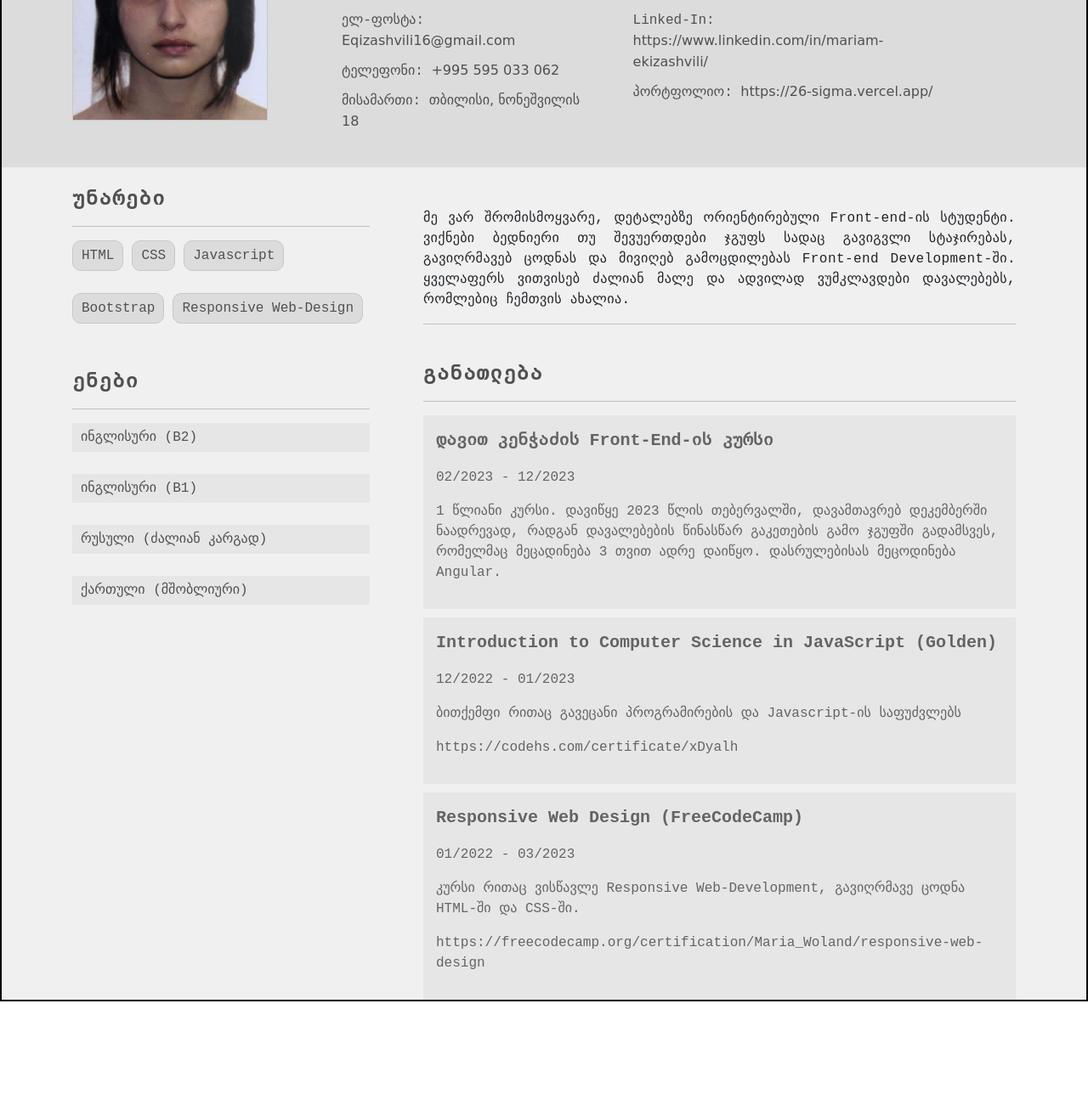
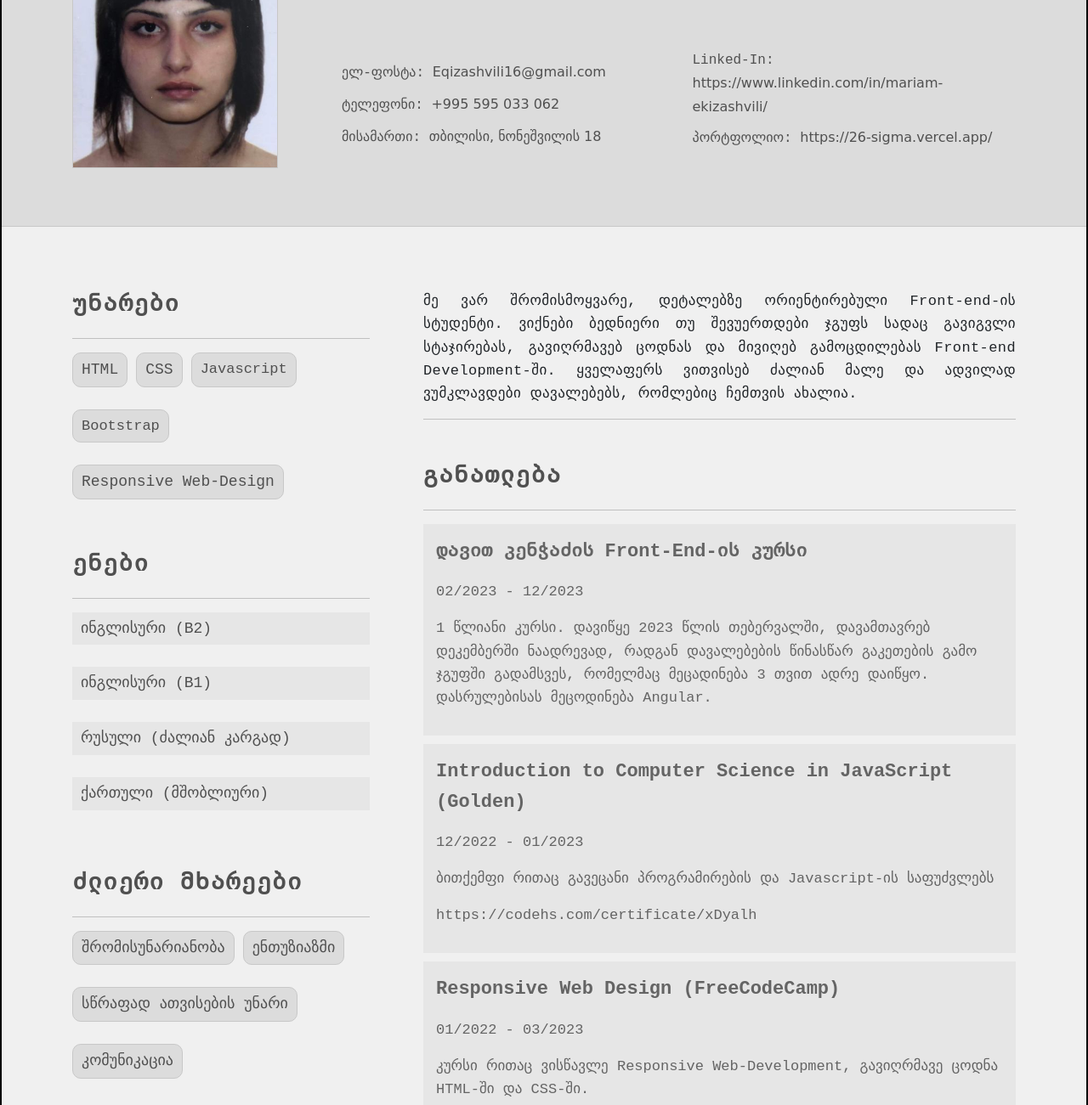
Before and after one commit to Mariawoland/resume, a plain HTML site: page index.html in a window 1280 px wide. Shown: the part 198-1499 px from the top of the page at 85% size. Before the commit the page ends 1377 px from the top, so only its background shows below. Drawn offline with nearby package versions, Linux system fonts and the light colour scheme.

Commit message:
index.html

```diff
--- a/index.html
+++ b/index.html
@@ -26,51 +26,51 @@
 
 <body>
 
-    <section style="background-color: rgb(220,220,220); border-bottom: 1px solid rgb(200,200,200);">
+    <section style="padding-top: 40px; background-color: rgb(220,220,220); border-bottom: 1px solid rgb(200,200,200);">
 
         <div class="container py-5">
 
             <div class="row">
 
                 <div class="col-3">
-                    <img src="Photo.jpg" width="90%" style="border: 1px solid rgb(200,200,200);">
+                    <img src="Photo.jpg" width="95%" style="border: 1px solid rgb(200,200,200); margin-bottom: 20px;">
                 </div>
 
                 <div class="col-9">
                     <h1
-                        style="font-size: 60px; margin-left: 20px; margin-top: 20px; font-weight: 600; font-family: monospace; color: rgb(60,60,60);">
+                        style="font-size: 62px; margin-left: 30px; margin-top: 20px; font-weight: 600; font-family: monospace; color: rgb(60,60,60);">
                         მარიამ
                         ექიზაშვილი</h1>
 
 
-                    <div class="d-flex gap-4">
+                    <div class="d-flex align-items-end">
 
-                        <ul style="margin-top: 50px;">
+                        <ul style="margin-top: 55px; width: 50%;">
 
                             <li
-                                style="list-style-type: none;color: rgb(80,80,80); font-family: monospace; margin-top: 10px;">
+                                style="list-style-type: none;color: rgb(80,80,80); font-family: monospace; margin-top: 10px; font-size: 16px; line-height: 160%;">
                                 ელ-ფოსტა:
                                 <span>Eqizashvili16@gmail.com</span>
                             </li>
 
                             <li
-                                style="list-style-type: none;color: rgb(80,80,80); font-family: monospace; margin-top: 10px;">
+                                style="list-style-type: none;color: rgb(80,80,80); font-family: monospace; margin-top: 10px; line-height: 160%;">
                                 ტელეფონი:
                                 <span>+995 595 033 062</span>
                             </li>
 
                             <li
-                                style="list-style-type: none;color: rgb(80,80,80); font-family: monospace; margin-top: 10px;">
+                                style="list-style-type: none;color: rgb(80,80,80); font-family: monospace; margin-top: 10px;  line-height: 160%;">
                                 მისამართი:
                                 <span>თბილისი, ნონეშვილის 18</span>
                             </li>
 
                         </ul>
 
-                        <ul style="margin-top: 50px;">
+                        <ul style="margin-top: 55px; width: 50%;">
 
                             <li
-                                style="list-style-type: none;color: rgb(80,80,80); font-family: monospace; margin-top: 10px; width: 80%;">
+                                style="list-style-type: none;color: rgb(80,80,80); font-family: monospace; margin-top: 10px;  line-height: 160%;">
                                 Linked-In:
                                 <span>https://www.linkedin.com/in/mariam-ekizashvili/</span>
                             </li>
@@ -92,7 +92,7 @@
 
     </section>
 
-    <section style="background-color: rgb(240,240,240);">
+    <section style="padding-bottom: 100px; padding-top: 50px; background-color: rgb(240,240,240);">
 
         <div class="container">
 
@@ -107,7 +107,7 @@
                             <div class="col-12">
 
                                 <h4
-                                    style="font-weight: 600; font-size: 24px; letter-spacing: 1.2px; color: rgb(80,80,80); font-family: monospace;">
+                                    style="line-height:160%; font-weight: 600; font-size: 28px; letter-spacing: 1.2px; color: rgb(80,80,80); font-family: monospace; margin-top: 20px;">
                                     უნარები
                                 </h4>
 
@@ -116,27 +116,27 @@
                                 <div style="display: flex; flex-wrap: wrap; gap: 10px;">
 
                                     <p
-                                        style="width: auto !important; padding: 5px 10px; background-color: rgb(220,220,220); border: 1px solid rgb(200,200,200); border-radius: 10px; display: flex; color: rgb(80,80,80); font-family: monospace; width: 80%;">
+                                        style="line-height:160%; width: auto !important; padding: 5px 10px; background-color: rgb(220,220,220); border: 1px solid rgb(200,200,200); border-radius: 10px; display: flex; color: rgb(80,80,80); font-family: monospace; font-size: 18px;">
                                         HTML
                                     </p>
 
                                     <p
-                                        style="width: auto !important; padding: 5px 10px; background-color: rgb(220,220,220); border: 1px solid rgb(200,200,200); border-radius: 10px; padding: 5px 10px; background-color: rgb(220,220,220); border: 1px solid rgb(200,200,200); border-radius: 10px; display: flex; color: rgb(80,80,80); font-family: monospace;">
+                                        style="line-height:160%; width: auto !important; padding: 5px 10px; background-color: rgb(220,220,220); border: 1px solid rgb(200,200,200); border-radius: 10px; padding: 5px 10px; background-color: rgb(220,220,220); border: 1px solid rgb(200,200,200); border-radius: 10px; display: flex; color: rgb(80,80,80); font-family: monospace;  font-size: 18px;">
                                         CSS
                                     </p>
 
                                     <p
-                                        style="width: auto !important; padding: 5px 10px; background-color: rgb(220,220,220); border: 1px solid rgb(200,200,200); border-radius: 10px; color: rgb(80,80,80); font-family: monospace;">
+                                        style="line-height:160%; width: auto !important; padding: 5px 10px; background-color: rgb(220,220,220); border: 1px solid rgb(200,200,200); border-radius: 10px; color: rgb(80,80,80); font-family: monospace;  font-size: 17px;">
                                         Javascript
                                     </p>
 
                                     <p
-                                        style="width: auto !important; padding: 5px 10px; background-color: rgb(220,220,220); border: 1px solid rgb(200,200,200); border-radius: 10px; color: rgb(80,80,80); font-family: monospace;">
+                                        style="line-height:160%; width: auto !important; padding: 5px 10px; background-color: rgb(220,220,220); border: 1px solid rgb(200,200,200); border-radius: 10px; color: rgb(80,80,80); font-family: monospace;  font-size: 17px;">
                                         Bootstrap
                                     </p>
 
                                     <p
-                                        style="width: auto !important; padding: 5px 10px; background-color: rgb(220,220,220); border: 1px solid rgb(200,200,200); border-radius: 10px; color: rgb(80,80,80); font-family: monospace; width: 80%;">
+                                        style="line-height:160%; width: auto !important; padding: 5px 10px; background-color: rgb(220,220,220); border: 1px solid rgb(200,200,200); border-radius: 10px; color: rgb(80,80,80); font-family: monospace;  font-size: 18px;">
                                         Responsive Web-Design
                                     </p>
 
@@ -148,7 +148,7 @@
                             <div class="col-12">
 
                                 <h4
-                                    style="font-weight: 600; margin-top: 15px; font-size: 24px; letter-spacing: 1.2px; color: rgb(80,80,80); font-family: monospace;">
+                                    style="line-height:160%; font-weight: 600; margin-top: 15px; font-size: 24px; letter-spacing: 1.2px; color: rgb(80,80,80); font-family: monospace; font-size: 28px;">
                                     ენები
                                 </h4>
 
@@ -157,27 +157,63 @@
                                 <div style="display: flex; flex-direction: column; gap: 10px;">
 
                                     <p
-                                        style="padding: 5px 10px; background-color: rgb(230,230,230); color: rgb(80,80,80); font-family: monospace;">
+                                        style="line-height:160%; font-size: 18px; padding: 5px 10px; background-color: rgb(230,230,230); color: rgb(80,80,80); font-family: monospace;">
                                         ინგლისური (B2)
                                     </p>
 
                                     <p
-                                        style="padding: 5px 10px; background-color: rgb(230,230,230); color: rgb(80,80,80); font-family: monospace;">
+                                        style="padding: 5px 10px; background-color: rgb(230,230,230); color: rgb(80,80,80); font-family: monospace;line-height:160%; font-size: 18px;">
                                         ინგლისური (B1)
                                     </p>
 
                                     <p
-                                        style="padding: 5px 10px; background-color: rgb(230,230,230); color: rgb(80,80,80); font-family: monospace;">
+                                        style="padding: 5px 10px; background-color: rgb(230,230,230); color: rgb(80,80,80); font-family: monospace;line-height:160%; font-size: 18px;">
                                         რუსული (ძალიან კარგად)
                                     </p>
 
                                     <p
-                                        style="padding: 5px 10px; background-color: rgb(230,230,230); color: rgb(80,80,80); font-family: monospace;">
+                                        style="padding: 5px 10px; background-color: rgb(230,230,230); color: rgb(80,80,80); font-family: monospace;line-height:160%; font-size: 18px;">
                                         ქართული (მშობლიური)
                                     </p>
 
 
                                 </div>
+
+                            </div>
+
+                            <div class="col-12 py-4">
+
+                                <h4
+                                    style="font-weight: 600; font-size: 24px; letter-spacing: 1.2px; color: rgb(80,80,80); font-family: monospace;line-height:160%; font-size: 28px;">
+                                    ძლიერი მხარეები
+                                </h4>
+
+                                <hr style="background-color: rgb(60,60,60);">
+
+                                <div style="display: flex; flex-wrap: wrap; gap: 10px;">
+
+                                    <p
+                                        style="width: auto !important; padding: 5px 10px; background-color: rgb(220,220,220); border: 1px solid rgb(200,200,200); border-radius: 10px; display: flex; color: rgb(80,80,80); font-family: monospace; width: 80%;line-height:160%; font-size: 18px;">
+                                        შრომისუნარიანობა
+                                    </p>
+
+                                    <p
+                                        style="line-height:160%; font-size: 18px;width: auto !important; padding: 5px 10px; background-color: rgb(220,220,220); border: 1px solid rgb(200,200,200); border-radius: 10px; padding: 5px 10px; background-color: rgb(220,220,220); border: 1px solid rgb(200,200,200); border-radius: 10px; display: flex; color: rgb(80,80,80); font-family: monospace;">
+                                        ენთუზიაზმი
+                                    </p>
+
+                                    <p
+                                        style="line-height:160%; font-size: 18px;width: auto !important; padding: 5px 10px; background-color: rgb(220,220,220); border: 1px solid rgb(200,200,200); border-radius: 10px; color: rgb(80,80,80); font-family: monospace;">
+                                        სწრაფად ათვისების უნარი
+                                    </p>
+
+                                    <p
+                                        style="line-height:160%; font-size: 18px; width: auto !important; padding: 5px 10px; background-color: rgb(220,220,220); border: 1px solid rgb(200,200,200); border-radius: 10px; color: rgb(80,80,80); font-family: monospace;">
+                                        კომუნიკაცია
+                                    </p>
+
+                                </div>
+
 
                             </div>
 
@@ -189,7 +225,8 @@
 
                 <div class="col-8 ps-5 pt-4">
 
-                    <p style="font-family: monospace; font-size: 16px; letter-spacing: 0.4px; text-align: justify;">
+                    <p
+                        style="font-family: monospace; letter-spacing: 0.4px; text-align: justify;line-height:160%; font-size: 17px;">
                         მე
                         ვარ შრომისმოყვარე,
                         დეტალებზე ორიენტირებული
@@ -203,7 +240,7 @@
                     <hr style="background-color: rgb(60,60,60);">
 
                     <h4
-                        style="font-weight: 600; margin-top: 45px; font-size: 24px; letter-spacing: 1.2px; color: rgb(80,80,80); font-family: monospace;">
+                        style="font-weight: 600; margin-top: 45px; font-size: 28px; line-height: 160%; letter-spacing: 1.2px; color: rgb(80,80,80); font-family: monospace;">
                         განათლება
                     </h4>
 
@@ -214,15 +251,17 @@
                         <div style="padding: 15px; background-color: rgb(230,230,230);">
 
                             <p style="color: rgb(100,100,100);
-                            font-family: monospace; font-size: 20px; font-weight: 600;">დავით კენჭაძის Front-End-ის
+                            font-family: monospace; font-weight: 600; line-height: 160%; font-size: 22px; ">
+                                დავით კენჭაძის Front-End-ის
                                 კურსი</p>
 
                             <p style="color: rgb(100,100,100);
-                                font-family: monospace; font-size: 16px;">
+                                font-family: monospace; font-size: 17px; line-height: 160%;">
                                 02/2023 - 12/2023</p>
 
                             <p style="color: rgb(100,100,100);
-                                font-family: monospace; font-size: 16px;">1 წლიანი კურსი. დავიწყე 2023 წლის თებერვალში,
+                                font-family: monospace;  font-size: 17px; line-height: 160%;">1 წლიანი კურსი. დავიწყე
+                                2023 წლის თებერვალში,
                                 დავამთავრებ დეკემბერში ნაადრევად, რადგან დავალებების წინასწარ გაკეთების გამო ჯგუფში
                                 გადამსვეს, რომელმაც მეცადინება 3 თვით ადრე დაიწყო. დასრულებისას მეცოდინება Angular.</p>
 
@@ -231,38 +270,43 @@
                         <div style="padding: 15px; background-color: rgb(230,230,230);">
 
                             <p style="color: rgb(100,100,100);
-                            font-family: monospace; font-size: 20px; font-weight: 600;">Introduction to Computer
+                            font-family: monospace; font-weight: 600;line-height: 160%; font-size: 22px; ">
+                                Introduction to Computer
                                 Science in JavaScript (Golden)</p>
 
                             <p style="color: rgb(100,100,100);
-                                font-family: monospace; font-size: 16px;">
+                                font-family: monospace;  font-size: 17px; line-height: 160%;">
                                 12/2022 - 01/2023</p>
 
                             <p style="color: rgb(100,100,100);
-                                font-family: monospace; font-size: 16px;">ბითქემფი რითაც გავეცანი პროგრამირების და
+                                font-family: monospace;  font-size: 17px; line-height: 160%;">ბითქემფი რითაც გავეცანი
+                                პროგრამირების და
                                 Javascript-ის საფუძვლებს</p>
 
                             <p style="color: rgb(100,100,100);
-                                font-family: monospace; font-size: 16px;">https://codehs.com/certificate/xDyalh</p>
+                                font-family: monospace;  font-size: 17px; line-height: 160%;">
+                                https://codehs.com/certificate/xDyalh</p>
 
                         </div>
 
                         <div style="padding: 15px; background-color: rgb(230,230,230);">
 
                             <p style="color: rgb(100,100,100);
-                            font-family: monospace; font-size: 20px; font-weight: 600;">Responsive Web Design
+                            font-family: monospace; line-height: 160%; font-size: 22px; font-weight: 600;">Responsive
+                                Web Design
                                 (FreeCodeCamp)</p>
 
                             <p style="color: rgb(100,100,100);
-                                font-family: monospace; font-size: 16px;">
+                                font-family: monospace;  font-size: 17px; line-height: 160%;">
                                 01/2022 - 03/2023</p>
 
                             <p style="color: rgb(100,100,100);
-                                font-family: monospace; font-size: 16px;">კურსი რითაც ვისწავლე Responsive
+                                font-family: monospace;  font-size: 17px; line-height: 160%;">კურსი რითაც ვისწავლე
+                                Responsive
                                 Web-Development, გავიღრმავე ცოდნა HTML-ში და CSS-ში.</p>
 
                             <p style="color: rgb(100,100,100);
-                                font-family: monospace; font-size: 16px;">
+                                font-family: monospace;  font-size: 17px; line-height: 160%;">
                                 https://freecodecamp.org/certification/Maria_Woland/responsive-web-design</p>
 
                         </div>
```
